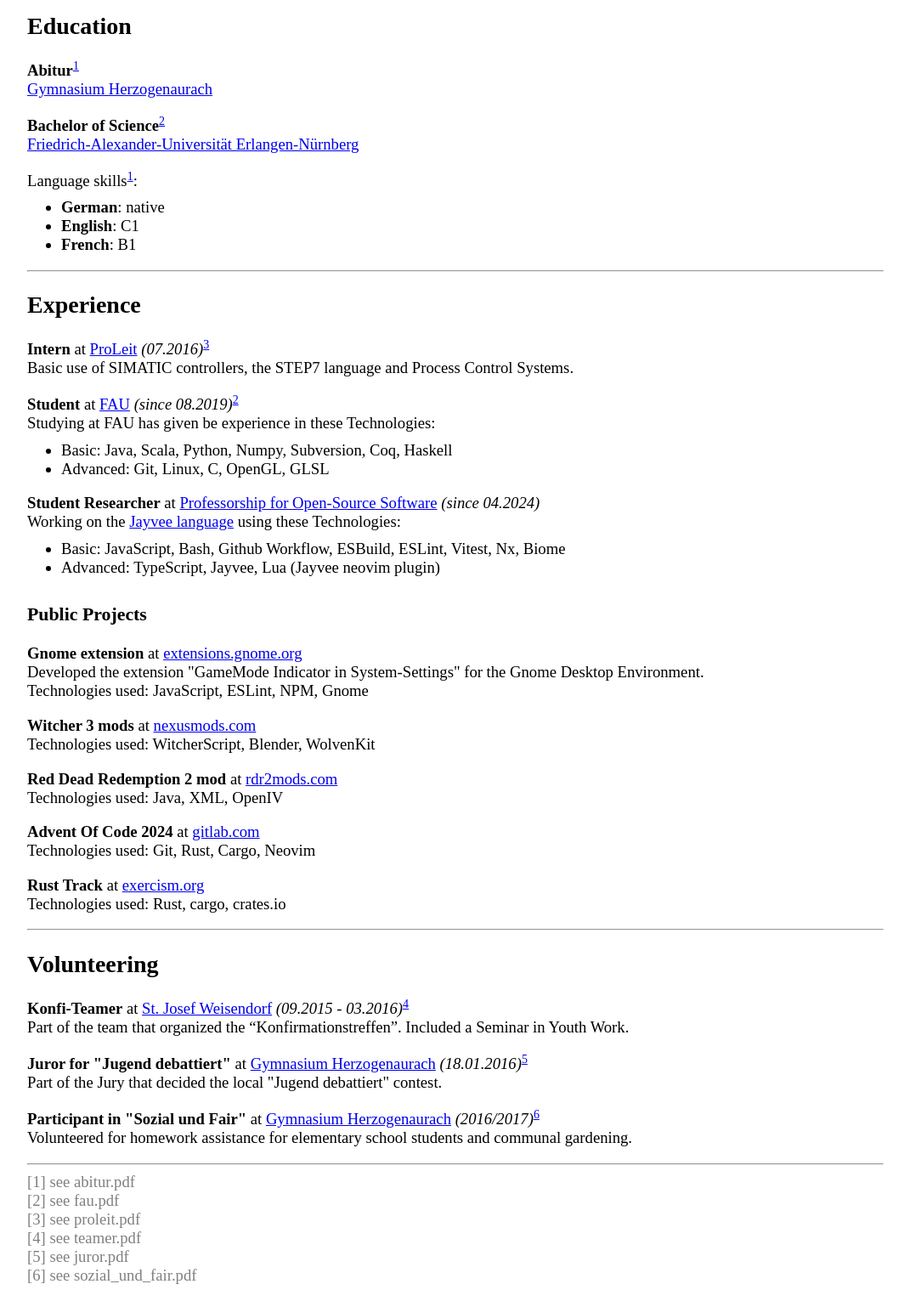
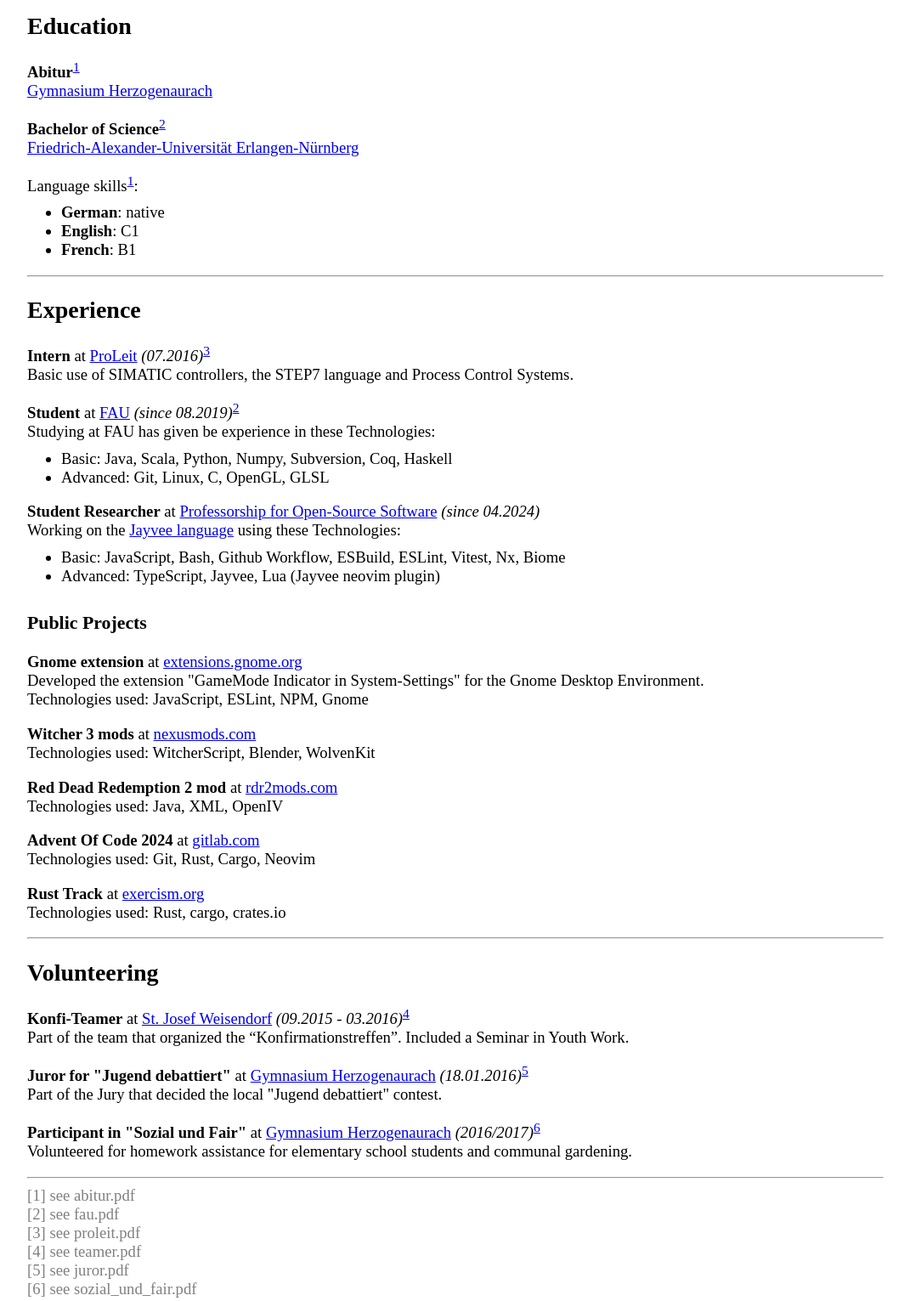
Before and after one commit to jrentlez/jrentlez.github.io, a plain HTML site: page cv.html in a window 1280 px wide. Shown: the part 160-1691 px from the top of the page at 85% size, without its empty margins (104-1175 px from the left). Drawn offline with Linux system fonts and the light colour scheme.

Commit message:
Replace footnote class with sup tag

```diff
--- a/cv.html
+++ b/cv.html
@@ -34,17 +34,17 @@
 		<section>
 			<h2>Education</h2>
 			<p>
-				<strong>Abitur</strong><a class="footnote" href="#abitur.pdf">1</a><br>
+				<strong>Abitur</strong><sup><a href="#abitur.pdf">1</a></sup><br>
 				<a href="https://gymnasium-herzogenaurach.de/">Gymnasium Herzogenaurach</a>
 			</p>
 			<p>
-				<strong>Bachelor of Science</strong><a class="footnote" href="#fau.pdf">2</a><br>
+				<strong>Bachelor of Science</strong><sup><a href="#fau.pdf">2</a></sup><br>
 				<a href="https://www.fau.eu/">Friedrich-Alexander-Universität
 					Erlangen-Nürnberg</a>
 			</p>
 
 			<p>
-				Language skills<a class="footnote" href="#abitur.pdf">1</a>:
+				Language skills<sup><a href="#abitur.pdf">1</a></sup>:
 			</p>
 			<ul>
 				<li><strong>German</strong>: native</li>
@@ -60,14 +60,14 @@
 				<strong>Intern</strong>
 				at
 				<a href="https://www.proleit.com/">ProLeit</a>
-				<em>(07.2016)</em><a class="footnote" href="#proleit.pdf">3</a><br>
+				<em>(07.2016)</em><sup><a href="#proleit.pdf">3</a></sup><br>
 				Basic use of SIMATIC controllers, the STEP7 language and Process Control Systems.
 			</p>
 			<p>
 				<strong>Student</strong>
 				at
 				<a href="https://www.fau.eu/">FAU</a>
-				<em>(since 08.2019)</em><a class="footnote" href="#fau.pdf">2</a><br>
+				<em>(since 08.2019)</em><sup><a href="#fau.pdf">2</a></sup><br>
 				Studying at FAU has given be experience in these Technologies:
 			</p>
 			<ul>
@@ -140,7 +140,7 @@
 				<strong>Konfi-Teamer</strong>
 				at
 				<a href="https://st-josef-weisendorf.de/">St. Josef Weisendorf</a>
-				<em>(09.2015 - 03.2016)</em><a class="footnote" href="#teamer.pdf">4</a><br>
+				<em>(09.2015 - 03.2016)</em><sup><a href="#teamer.pdf">4</a></sup><br>
 				Part of the team that organized the “Konfirmationstreffen”.
 				Included a Seminar in Youth Work.
 			</p>
@@ -148,14 +148,14 @@
 				<strong>Juror for "Jugend debattiert"</strong>
 				at
 				<a href="https://gymnasium-herzogenaurach.de/">Gymnasium Herzogenaurach</a>
-				<em>(18.01.2016)</em><a class="footnote" href="#juror.pdf">5</a><br>
+				<em>(18.01.2016)</em><sup><a href="#juror.pdf">5</a></sup><br>
 				Part of the Jury that decided the local "Jugend debattiert" contest.
 			</p>
 			<p>
 				<strong>Participant in "Sozial und Fair"</strong>
 				at
 				<a href="https://gymnasium-herzogenaurach.de/">Gymnasium Herzogenaurach</a>
-				<em>(2016/2017)</em><a class="footnote" href="#juror.pdf">6</a><br>
+				<em>(2016/2017)</em><sup><a href="#juror.pdf">6</a></sup><br>
 				Volunteered for homework assistance for elementary school students and communal
 				gardening.
 			</p>
--- a/style.css
+++ b/style.css
@@ -38,8 +38,3 @@
 	margin-bottom: 0;
 	margin-top: 0;
 }
-
-a.footnote {
-	vertical-align: super;
-	font-size: 0.75em;
-}
```
